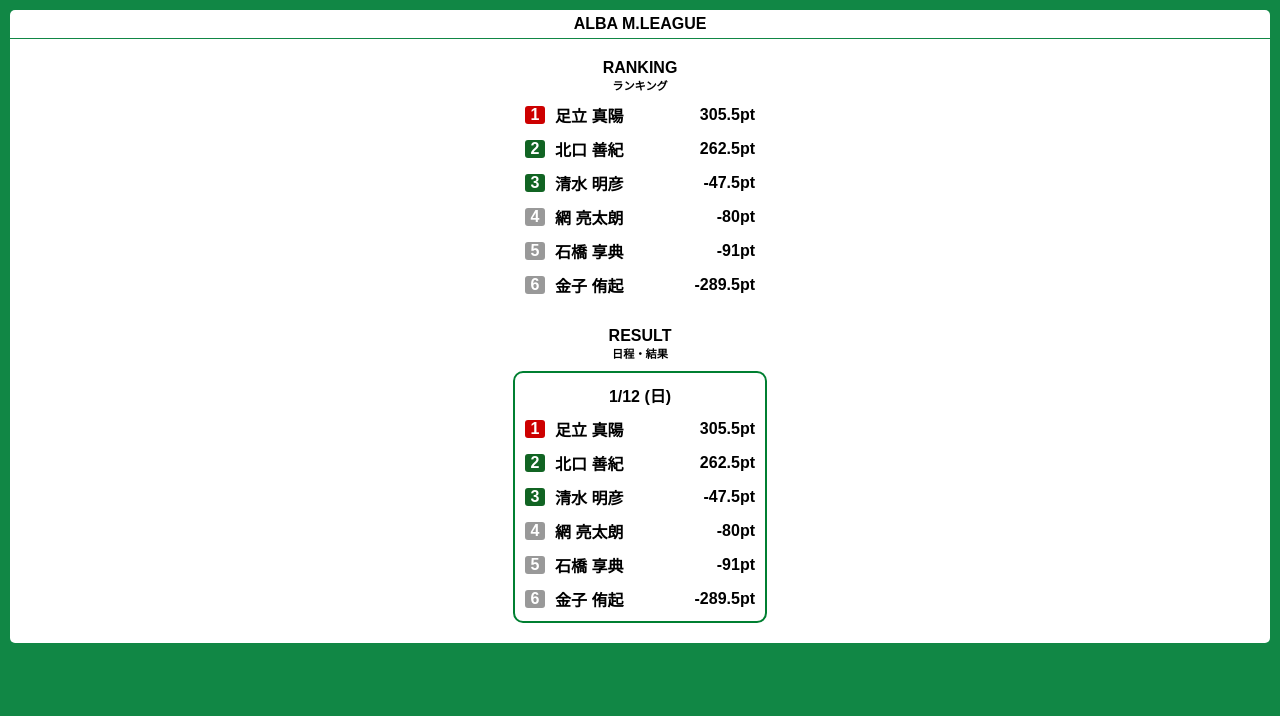
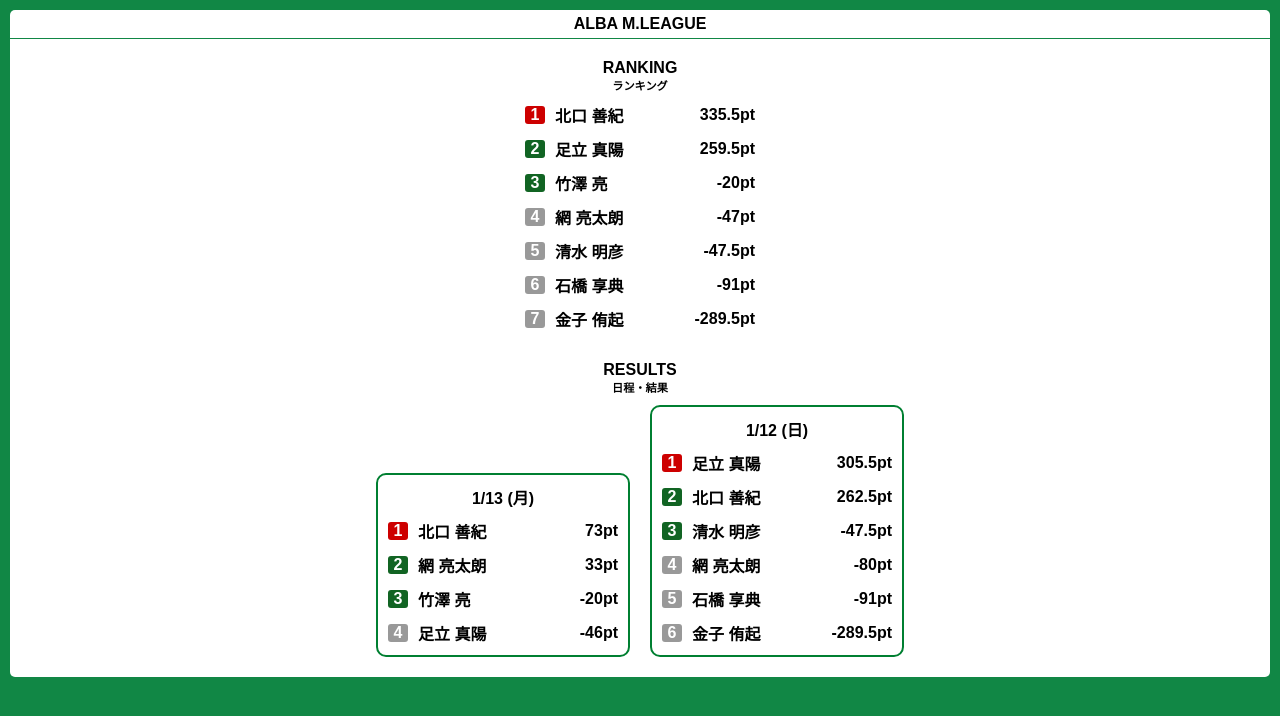
Before and after one commit to peichan/alba-mleague, an Angular app: page / in a window 1280 px wide. Shown: the top 716 px of the page. Built offline with nearby package versions, Linux system fonts and the light colour scheme.

Commit message:
add 1/13 result

```diff
--- a/src/app/app.component.html
+++ b/src/app/app.component.html
@@ -7,79 +7,29 @@
     </h2>
     <div class="result-item">
       <ol class="result-rank-list">
-        <li class="result-rank-item">
-          <div class="result-rank-badge is-top">1</div>
-          <div class="result-rank-name">足立 真陽</div>
-          <div class="result-rank-score">305.5pt</div>
-        </li>
-        <li class="result-rank-item">
-          <div class="result-rank-badge is-top-three">2</div>
-          <div class="result-rank-name">北口 善紀</div>
-          <div class="result-rank-score">262.5pt</div>
-        </li>
-        <li class="result-rank-item">
-          <div class="result-rank-badge is-top-three">3</div>
-          <div class="result-rank-name">清水 明彦</div>
-          <div class="result-rank-score">-47.5pt</div>
-        </li>
-        <li class="result-rank-item">
-          <div class="result-rank-badge">4</div>
-          <div class="result-rank-name">網 亮太朗</div>
-          <div class="result-rank-score">-80pt</div>
-        </li>
-        <li class="result-rank-item">
-          <div class="result-rank-badge">5</div>
-          <div class="result-rank-name">石橋 享典</div>
-          <div class="result-rank-score">-91pt</div>
-        </li>
-        <li class="result-rank-item">
-          <div class="result-rank-badge">6</div>
-          <div class="result-rank-name">金子 侑起</div>
-          <div class="result-rank-score">-289.5pt</div>
+        <li class="result-rank-item" *ngFor="let result of ranking; index as i">
+          <div class="result-rank-badge {{getBadgeType(i)}}">{{ i+1 }}</div>
+          <div class="result-rank-name">{{ result.player }}</div>
+          <div class="result-rank-score">{{ result.point }}pt</div>
         </li>
       </ol>
     </div>
   </div>
   <div class="content">
     <h2 class="title">
-      <span lang="en">RESULT</span>
+      <span lang="en">RESULTS</span>
       <span lang="ja">日程・結果</span>
     </h2>
-    <div class="day-result">
+    <div class="day-result" *ngFor="let dayResult of dayResults">
       <h2 class="day">
-        <span lang="ja">1/12 (日)</span>
+        <span lang="ja">{{ dayResult.day }}</span>
       </h2>
       <div class="result-item">
         <ol class="result-rank-list">
-          <li class="result-rank-item">
-            <div class="result-rank-badge is-top">1</div>
-            <div class="result-rank-name">足立 真陽</div>
-            <div class="result-rank-score">305.5pt</div>
-          </li>
-          <li class="result-rank-item">
-            <div class="result-rank-badge is-top-three">2</div>
-            <div class="result-rank-name">北口 善紀</div>
-            <div class="result-rank-score">262.5pt</div>
-          </li>
-          <li class="result-rank-item">
-            <div class="result-rank-badge is-top-three">3</div>
-            <div class="result-rank-name">清水 明彦</div>
-            <div class="result-rank-score">-47.5pt</div>
-          </li>
-          <li class="result-rank-item">
-            <div class="result-rank-badge">4</div>
-            <div class="result-rank-name">網 亮太朗</div>
-            <div class="result-rank-score">-80pt</div>
-          </li>
-          <li class="result-rank-item">
-            <div class="result-rank-badge">5</div>
-            <div class="result-rank-name">石橋 享典</div>
-            <div class="result-rank-score">-91pt</div>
-          </li>
-          <li class="result-rank-item">
-            <div class="result-rank-badge">6</div>
-            <div class="result-rank-name">金子 侑起</div>
-            <div class="result-rank-score">-289.5pt</div>
+          <li class="result-rank-item" *ngFor="let result of dayResult.results; index as i">
+            <div class="result-rank-badge {{getBadgeType(i)}}">{{ i+1 }}</div>
+            <div class="result-rank-name">{{ result.player }}</div>
+            <div class="result-rank-score">{{ result.point }}pt</div>
           </li>
         </ol>
       </div>
--- a/src/app/app.component.ts
+++ b/src/app/app.component.ts
@@ -1,4 +1,60 @@
 import { Component } from '@angular/core';
+
+class Result {
+  player: string;
+  point: number;
+  constructor(player: string, point: number) {
+    this.player = player;
+    this.point = point;
+  }
+}
+class DayResult {
+  day: string;
+  results: Result[];
+  constructor(day: string, results: Result[]) {
+    this.day = day;
+    this.results = results;
+  }
+  isValid() {
+    return true;  // TODO: 実装
+  }
+}
+
+const dayResults: DayResult[] = [
+  new DayResult("1/13 (月)", [
+    new Result("北口 善紀", 73),
+    new Result("網 亮太朗", 33),
+    new Result("竹澤 亮", -20),
+    new Result("足立 真陽", -46)
+  ]),
+  new DayResult("1/12 (日)", [
+    new Result("足立 真陽", 305.5),
+    new Result("北口 善紀", 262.5),
+    new Result("清水 明彦", -47.5),
+    new Result("網 亮太朗", -80),
+    new Result("石橋 享典", -91),
+    new Result("金子 侑起", -289.5)
+  ])
+];
+
+function calcRanking(dayResults: DayResult[]): Result[] {
+  let playerPoints = {};
+  for (const dayResult of dayResults) {
+    for (const result of dayResult.results) {
+      if (result.player in playerPoints) {
+        playerPoints[result.player] += result.point;
+      } else {
+        playerPoints[result.player] = result.point;
+      }
+    }
+  }
+  let ranking: Result[] = [];
+  for (const player in playerPoints) {
+    ranking.push(new Result(player, playerPoints[player]));
+  }
+  ranking.sort(function(a, b) { return b.point - a.point });
+  return ranking;
+}
 
 @Component({
   selector: 'app-root',
@@ -6,5 +62,14 @@
   styleUrls: ['./app.component.css']
 })
 export class AppComponent {
-  title = 'alba-mleague';
+  dayResults = dayResults;
+  ranking = calcRanking(dayResults);
+  getBadgeType(rank: number): string {
+    if (rank == 0) {
+      return "is-top";
+    } else if (rank == 1 || rank == 2) {
+      return "is-top-three";
+    }
+    return "";
+  };
 }
```
